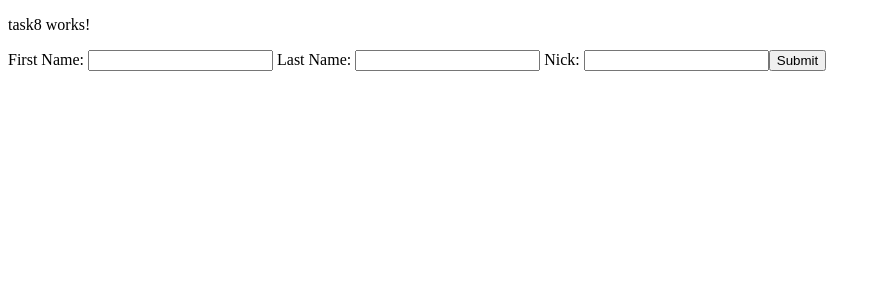
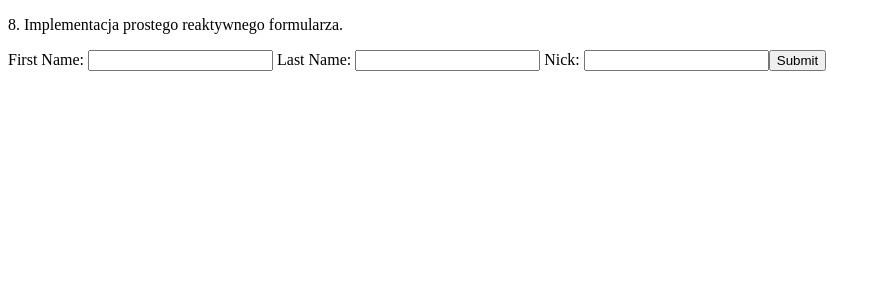
Before and after one commit to KBrzyski/soft-strong-recruitment, an Angular app: page /task8 in a window 1280 px wide. Shown: the top 300 px of the page, without its empty margins (0-881 px from the left). Built offline with nearby package versions, Linux system fonts and the light colour scheme.

Commit message:
Write title of task8

```diff
--- a/src/app/task8/task8.component.html
+++ b/src/app/task8/task8.component.html
@@ -1,4 +1,4 @@
-<p>task8 works!</p>
+<p>8. Implementacja prostego reaktywnego formularza.</p>
 
 <form [formGroup]="profileForm" (ngSubmit)="onSubmit(profileForm.value)">
 
```
